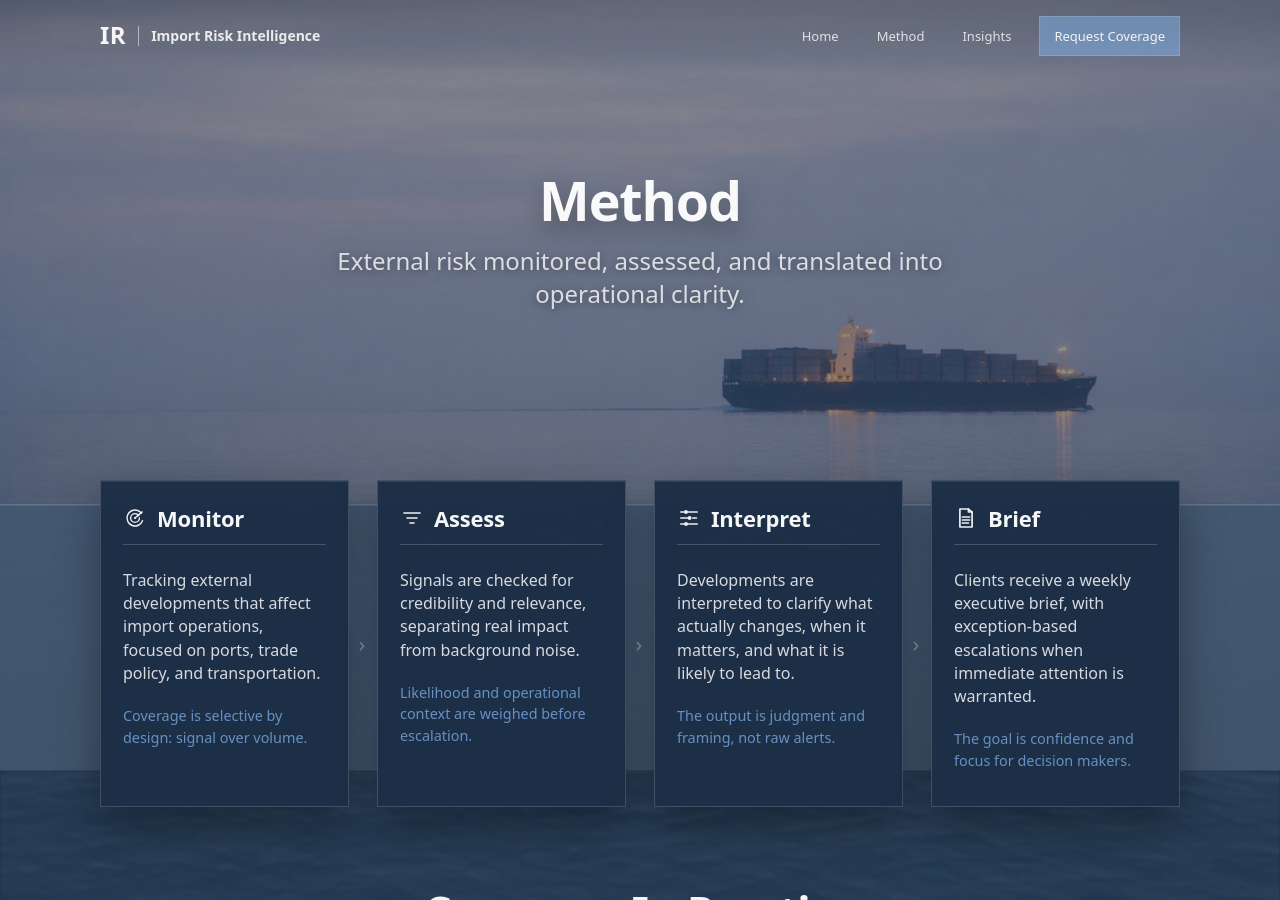
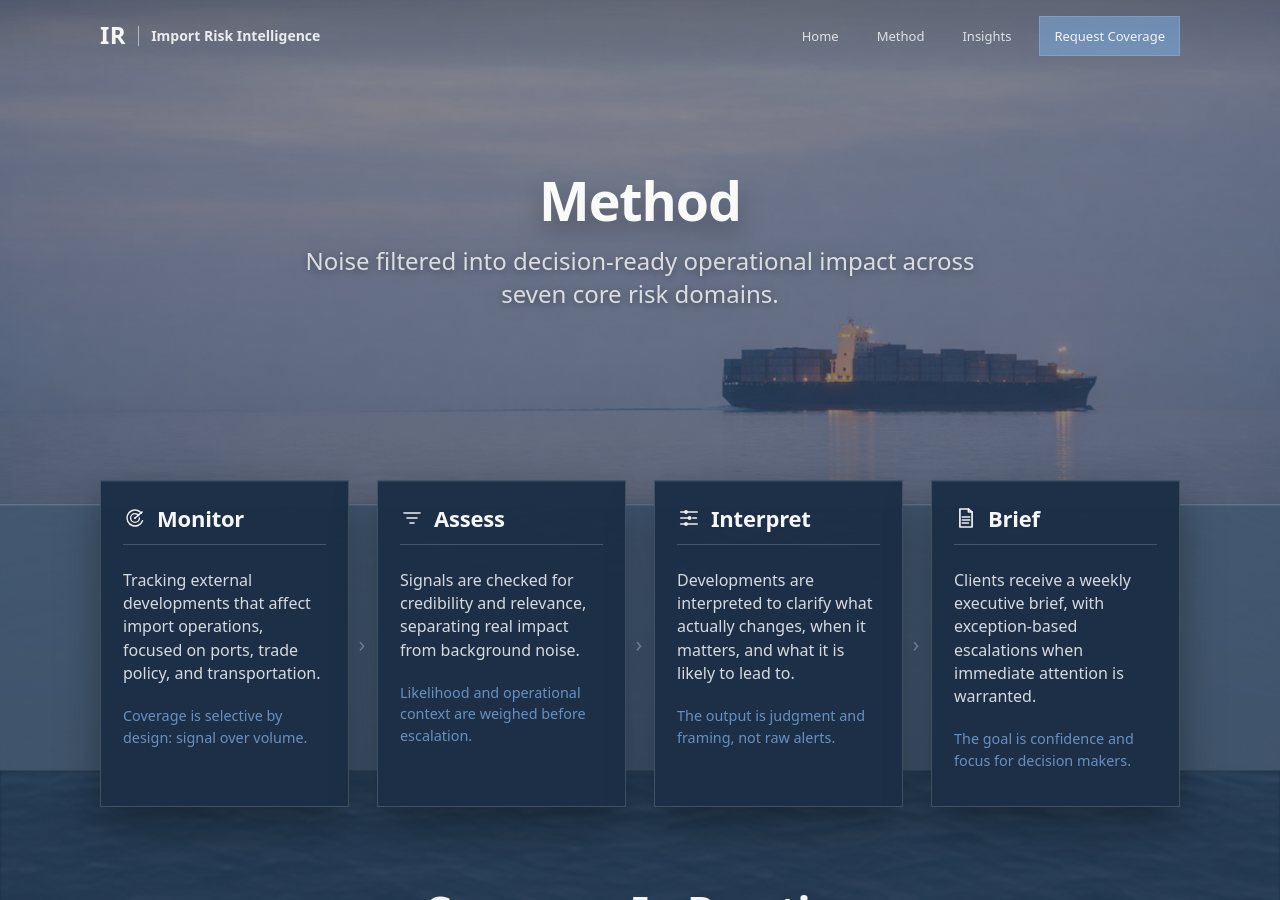
Before and after one commit to importrisk/import-risk-intelligence-site, a Jekyll site: the page built from method.html, in a window 1280 px wide and 900 px high. Built offline with Jekyll 4.4.1, drawn with Linux system fonts in a browser that asks for light colours.

Commit message:
Update method.html

```diff
--- a/method.html
+++ b/method.html
@@ -17,7 +17,7 @@ css: /method.css?v=100
   <div class="method-hero-inner">
     <h1 class="hero-title">Method</h1>
     <p class="hero-subtitle">
-      External risk monitored, assessed, and translated into operational clarity.
+      Noise filtered into decision-ready operational impact across seven core risk domains.
     </p>
   </div>
     </div>
```
